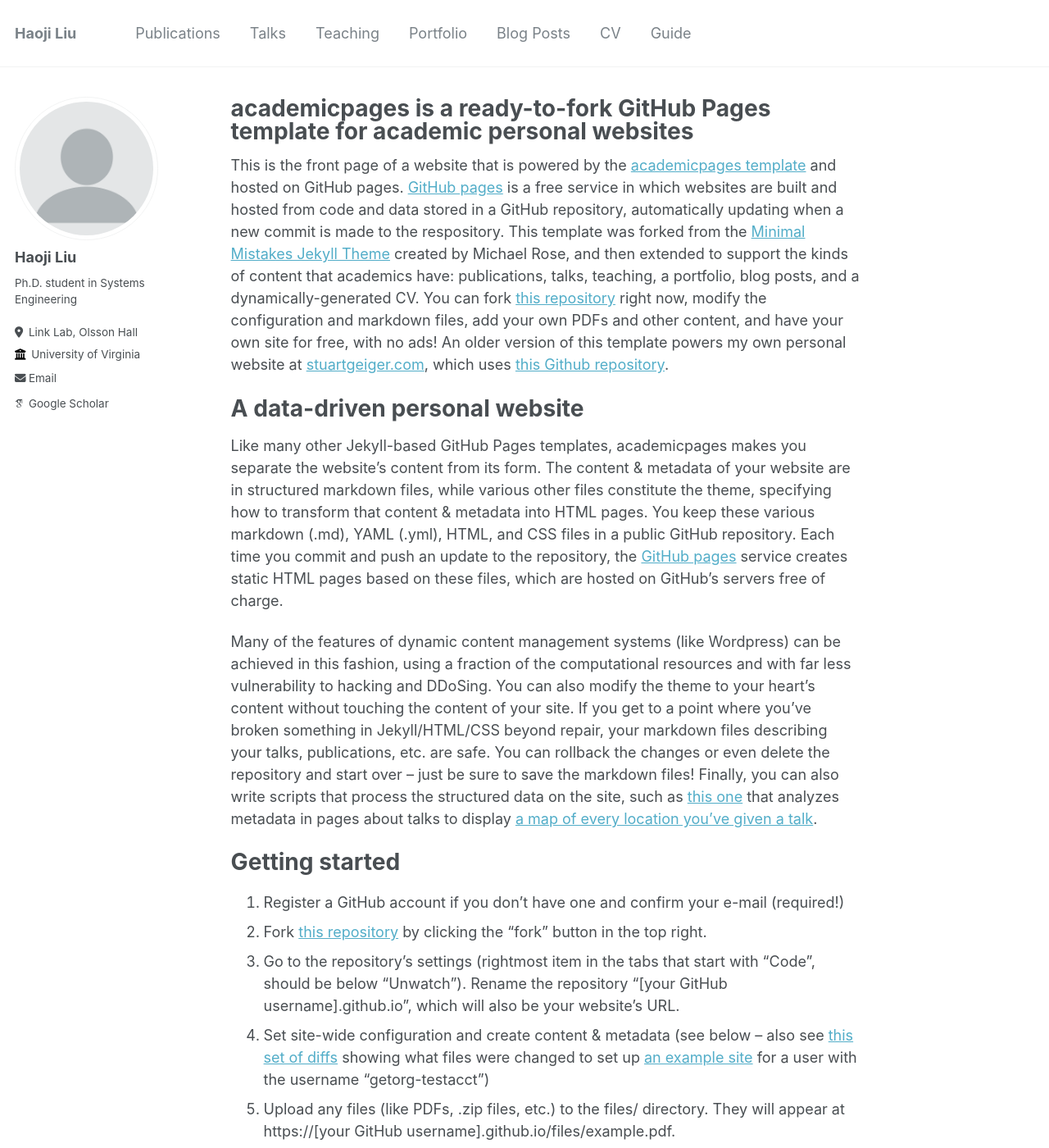
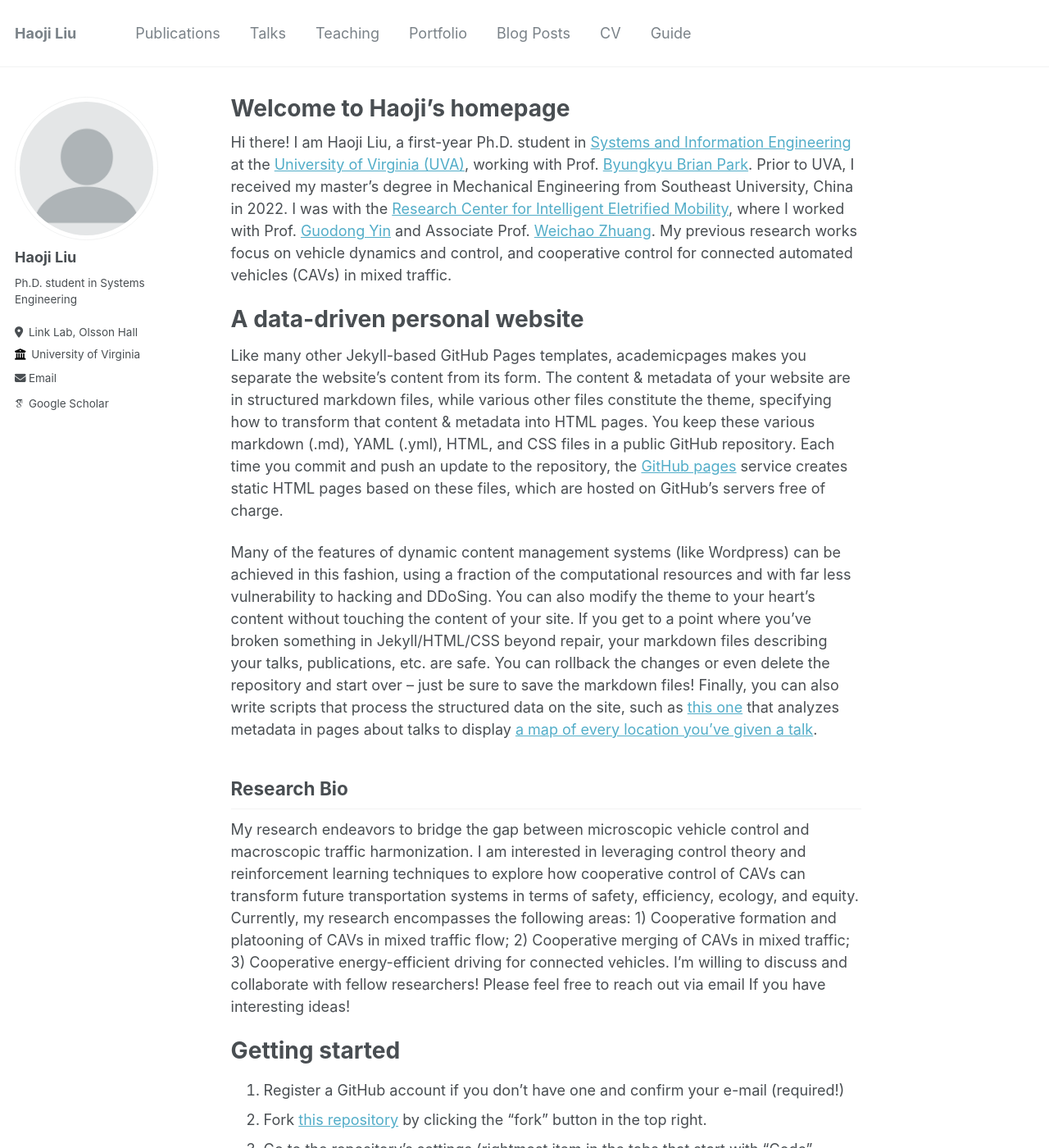
Before and after one commit to haoji6/haoji6.github.io, a Jekyll site: the page built from _pages/about.md, in a window 1280 px wide and 1400 px high. Shown: the whole window at 82% size. Built offline with Jekyll 4.4.1, drawn with Linux system fonts in a browser that asks for light colours; some web fonts are replaced.

Commit message:
Update about.md

```diff
--- a/_pages/about.md
+++ b/_pages/about.md
@@ -1,19 +1,27 @@
 ---
 permalink: /
-title: "academicpages is a ready-to-fork GitHub Pages template for academic personal websites"
+title: "Welcome to Haoji's homepage"
 author_profile: true
 redirect_from:
   - /about/
   - /about.html
 ---
 
-This is the front page of a website that is powered by the [academicpages template](https://github.com/academicpages/academicpages.github.io) and hosted on GitHub pages. [GitHub pages](https://pages.github.com) is a free service in which websites are built and hosted from code and data stored in a GitHub repository, automatically updating when a new commit is made to the respository. This template was forked from the [Minimal Mistakes Jekyll Theme](https://mmistakes.github.io/minimal-mistakes/) created by Michael Rose, and then extended to support the kinds of content that academics have: publications, talks, teaching, a portfolio, blog posts, and a dynamically-generated CV. You can fork [this repository](https://github.com/academicpages/academicpages.github.io) right now, modify the configuration and markdown files, add your own PDFs and other content, and have your own site for free, with no ads! An older version of this template powers my own personal website at [stuartgeiger.com](http://stuartgeiger.com), which uses [this Github repository](https://github.com/staeiou/staeiou.github.io).
+Hi there! I am Haoji Liu, a first-year Ph.D. student in [Systems and Information Engineering](https://engineering.virginia.edu/departments/systems-and-information-engineering) at the [University of Virginia (UVA)](https://www.virginia.edu/), working with Prof. [Byungkyu Brian Park](https://engineering.virginia.edu/faculty/b-brian-park). Prior to UVA, I received my master's degree in Mechanical Engineering from Southeast University, China in 2022. I was with the [Research Center for Intelligent Eletrified Mobility](https://ciem.seu.edu.cn/_s508/main.psp), where I worked with Prof. [Guodong Yin](https://me.seu.edu.cn/ygd/listm.htm) and Associate Prof. [Weichao Zhuang](https://me.seu.edu.cn/zwc1/list.htm). My previous research works focus on vehicle dynamics and control, and cooperative control for connected automated vehicles (CAVs) in mixed traffic.
 
 A data-driven personal website
 ======
 Like many other Jekyll-based GitHub Pages templates, academicpages makes you separate the website's content from its form. The content & metadata of your website are in structured markdown files, while various other files constitute the theme, specifying how to transform that content & metadata into HTML pages. You keep these various markdown (.md), YAML (.yml), HTML, and CSS files in a public GitHub repository. Each time you commit and push an update to the repository, the [GitHub pages](https://pages.github.com/) service creates static HTML pages based on these files, which are hosted on GitHub's servers free of charge.
 
 Many of the features of dynamic content management systems (like Wordpress) can be achieved in this fashion, using a fraction of the computational resources and with far less vulnerability to hacking and DDoSing. You can also modify the theme to your heart's content without touching the content of your site. If you get to a point where you've broken something in Jekyll/HTML/CSS beyond repair, your markdown files describing your talks, publications, etc. are safe. You can rollback the changes or even delete the repository and start over -- just be sure to save the markdown files! Finally, you can also write scripts that process the structured data on the site, such as [this one](https://github.com/academicpages/academicpages.github.io/blob/master/talkmap.ipynb) that analyzes metadata in pages about talks to display [a map of every location you've given a talk](https://academicpages.github.io/talkmap.html).
+
+Research Bio
+------
+My research endeavors to bridge the gap between microscopic vehicle control and macroscopic traffic harmonization. I am interested in leveraging control theory and reinforcement learning techniques to explore how cooperative control of CAVs can transform future transportation systems in terms of safety, efficiency, ecology, and equity. Currently, my research encompasses the following areas:
+1) Cooperative formation and platooning of CAVs in mixed traffic flow;
+2) Cooperative merging of CAVs in mixed traffic;
+3) Cooperative energy-efficient driving for connected vehicles.
+I'm willing to discuss and collaborate with fellow researchers! Please feel free to reach out via email If you have interesting ideas!
 
 Getting started
 ======
```
